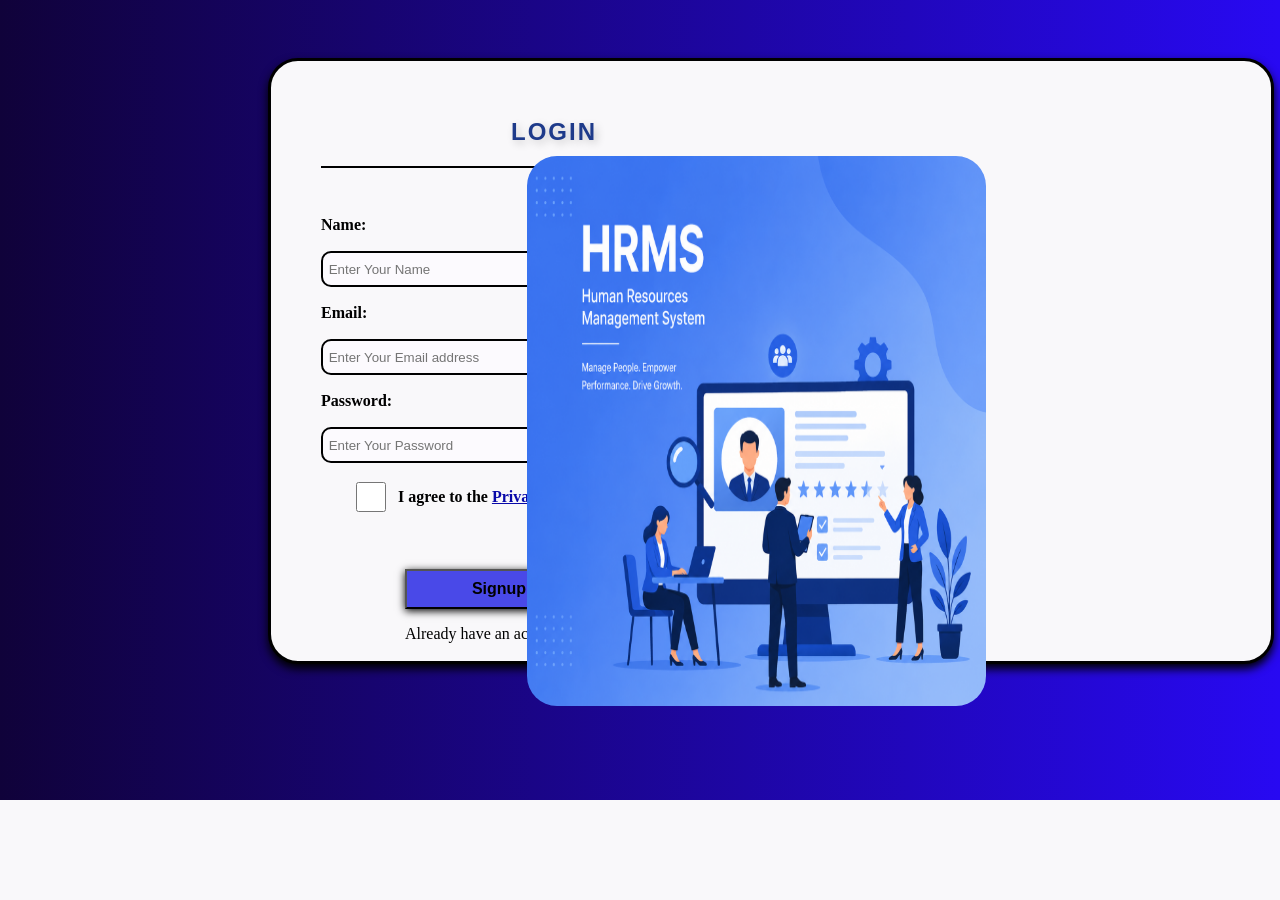
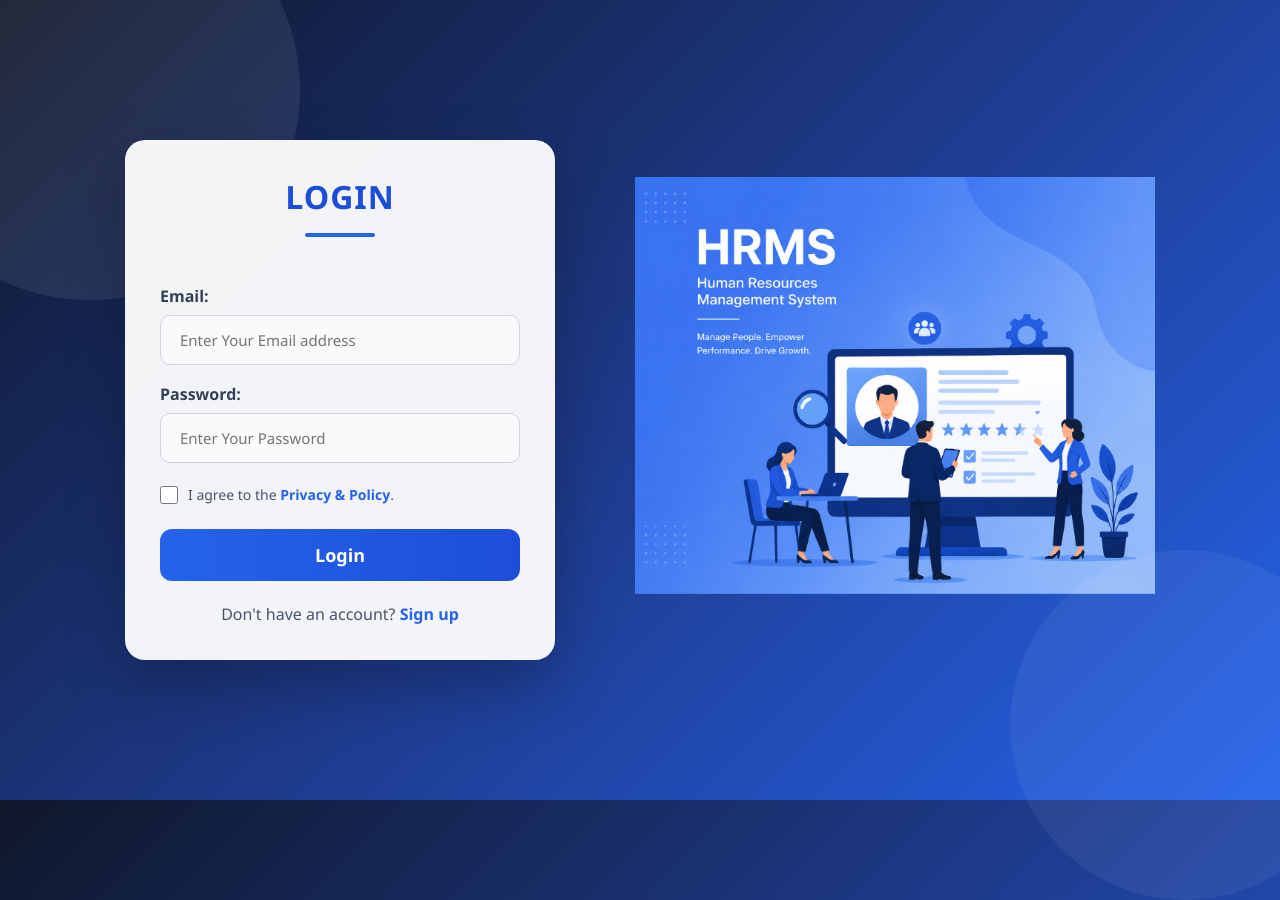
Before and after one commit to Joyjit012/Innovatech-HRMS, a PHP site: page /login.html in a window 1280 px wide; the page is wider, and only the part inside the window is pictured. Before the commit the page ends 800 px from the top of that part, so only its background shows below. Run offline with PHP 8.4, Linux system fonts and the light colour scheme.

Commit message:
update the reg page

```diff
--- a/login.css
+++ b/login.css
@@ -1,169 +1,211 @@
-body{
-    background:linear-gradient(to right , rgb(16, 2, 58), rgb(40, 9, 242))
-}
 
-.topbar{
-    position: absolute;
-    top: 20px;
-    left: 30px;
-}
+        * {
+            margin: 0;
+            padding: 0;
+            box-sizing: border-box;
+            font-family: "Segoe UI", Tahoma, Geneva, Verdana, sans-serif;
+        }
 
-/* logo row */
-.logo{
-    display: flex;
-    align-items: flex-start;
-    gap: 10px;
-}
+        body {
+            min-height: 100vh;
+            display: flex;
+            justify-content: center;
+            align-items: center;
+            background: linear-gradient(135deg, #0f172a, #1e3a8a, #2563eb);
+            overflow-x: hidden;
+            padding: 30px;
+        }
 
-/* image */
-.logo img{
-    width: 40px;
-    height: 40px;
-    border: 2px solid white;
-}
+        body::before {
+            content: "";
+            position: absolute;
+            width: 420px;
+            height: 420px;
+            background: rgba(255,255,255,.08);
+            border-radius: 50%;
+            top: -120px;
+            left: -120px;
+        }
 
-/* text block */
-.text{
-    display: flex;
-    flex-direction: column;
-}
+        body::after {
+            content: "";
+            position: absolute;
+            width: 350px;
+            height: 350px;
+            background: rgba(255,255,255,.06);
+            border-radius: 50%;
+            right: -80px;
+            bottom: -100px;
+        }
 
-/* Learnify */
-.text span{
-    font-size: 22px;
-    font-weight: 600;
-    color: white;
-    font-family: 'Poppins', sans-serif;
-}
+        .container {
+            width: 430px;
+            background: rgba(255,255,255,.95);
+            padding: 35px;
+            border-radius: 20px;
+            box-shadow: 0 25px 60px rgba(0,0,0,.25);
+            z-index: 10;
+        }
 
-/* tagline */
-.tagline{
-    font-size: 13px;
-    color: #7aa6ff;
-    font-family: 'Poppins', sans-serif;
-    margin-top: -1px;
+        .head {
+            text-align: center;
+        }
 
-}
+        .head h4 {
+            font-size: 32px;
+            color: #1d4ed8;
+            text-transform: uppercase;
+            letter-spacing: 1px;
+        }
 
+        .line {
+            width: 70px;
+            height: 4px;
+            background: #2563eb;
+            margin: 15px auto 30px;
+            border-radius: 20px;
+        }
 
+        .middle {
+            display: flex;
+            flex-direction: column;
+        }
 
-.container{
-    position: relative;
-    border: 3px solid;
-    border-radius: 30px;
-    width: 1000px;
-    height: 600px;
-    box-shadow: 0 5px 10px ;
-    top: 50px;
-    left: 260px;
-    background-color: rgb(249, 248, 250);
-}
-.head{
-    position: absolute;
-    top: 25px;
-    left: 240px;
+        .middle label {
+            margin-top: 18px;
+            margin-bottom: 8px;
+            font-weight: 600;
+            color: #334155;
+        }
 
-    font-family: 'Poppins', sans-serif;
-    font-size: 48px;
-    font-weight: 900;
+        .middle input {
+            height: 50px;
+            border: 1px solid #d1d5db;
+            border-radius: 10px;
+            padding: 0 15px;
+            font-size: 15px;
+            transition: .3s;
+            outline: none;
+            background: #f8fafc;
+        }
 
-    color: #1E3A8A;
+        .middle input:focus {
+            border-color: #2563eb;
+            box-shadow: 0 0 12px rgba(37,99,235,.25);
+            background: white;
+        }
 
-    letter-spacing: 2px;
-    text-transform: uppercase;
+        .check {
+            display: flex;
+            align-items: center;
+            gap: 10px;
+            margin-top: 22px;
+            color: #475569;
+            font-size: 14px;
+        }
 
-    text-shadow: 3px 3px 8px rgba(0,0,0,0.2);
-}
+        .check input {
+            width: 18px;
+            height: 18px;
+        }
 
-.head2{
+        .check a {
+            color: #2563eb;
+            text-decoration: none;
+            font-weight: bold;
+        }
 
-    display: flex;
-    top: 0;
-     margin-left:-95px;
-     margin-top: -40px;
-     opacity: 0.6;
-     color: rgb(4, 4, 66);
-}
-h4{
-    font-size: x-large;
-    font-weight: lighter;
+        .check a:hover {
+            text-decoration: underline;
+        }
 
+        .foot {
+            margin-top: 25px;
+        }
 
-}
-.line {
-    position:absolute;
-  height: 2px;
-  width:45%;
-  background-color: black;
-  top: 105px;
-  margin:0 50px;
+        #submit-btn {
+            width: 100%;
+            height: 52px;
+            border: none;
+            border-radius: 12px;
+            background: linear-gradient(90deg,#2563eb,#1d4ed8);
+            color: white;
+            font-size: 18px;
+            font-weight: bold;
+            cursor: pointer;
+            transition: .3s;
+        }
 
+        #submit-btn:hover {
+            transform: translateY(-3px);
+            box-shadow: 0 15px 30px rgba(37,99,235,.35);
+        }
 
-}
-input{
-    border: 2px solid;
-    display: block;
-  border-radius: 10px;
- width: 300px;
-  height: 30px;
-  background-color:rgb(252, 250, 254) ;
+        .container p {
+            margin-top: 22px;
+            text-align: center;
+            color: #475569;
+        }
 
-}
-label{
-    font-weight: bolder;
-}
+        .container p a {
+            color: #2563eb;
+            font-weight: bold;
+            text-decoration: none;
+        }
 
-.middle{
-    position:absolute;
-    display: flex;
-    top: 135px;
-    margin-left: 50px;
-    margin-top: 2%;
-        flex-direction: column;gap: 17px;
-    }
-    .check{
-        display: flex;
-        gap: 0px;
-    margin-top: 418px;
-    font-size: 16px;
-    margin-left: -180px;
-    font-weight: bold;
-    align-items: center;
-    }
-    input[type="checkbox"]{
-    transform: translatex(126px);
+        .container p a:hover {
+            text-decoration: underline;
+        }
 
-  }
-  .foot{
-    margin-left: 134px;
-    margin-top: 54px;
+        .right {
+            margin-left: 80px;
+        }
 
-  }
-  button{
-    width: 188px;
-    height: 40px;
-    box-shadow: 0 2px 8px ;
-    font-size: medium;
-    font-weight: bold;
-    background-color: rgb(73, 73, 232);
-  }
-  button:hover{
-    background-color: rgb(11, 3, 59);
-    text-decoration: underline;
-    color: antiquewhite;
-  }
-  a{
-    color: rgb(8, 8, 168);
-  }
+        .right img {
+            width: 520px;
+            animation: float 4s ease-in-out infinite;
+        }
 
-    .right{
-        position: absolute;
-        right: 294px;
-        bottom: 90px;
-    }
-    img{
-        width: 459px;
-        height: 550px;
-        border-radius: 30px;
+        @keyframes float {
+            0% { transform: translateY(0px);}
+            50% { transform: translateY(-15px);}
+            100% { transform: translateY(0px);}
+        }
 
-    }
+        @media(max-width:1000px){
+
+            body{
+                flex-direction:column;
+            }
+
+            .right{
+                margin-left:0;
+                margin-top:40px;
+            }
+
+            .right img{
+                width:350px;
+            }
+
+            .container{
+                width:100%;
+                max-width:430px;
+            }
+
+        }
+
+        @media(max-width:500px){
+
+            .container{
+                padding:25px;
+            }
+
+            .head h4{
+                font-size:28px;
+            }
+
+            .right img{
+                width:260px;
+            }
+
+        }
--- a/login.html
+++ b/login.html
@@ -4,53 +4,60 @@
 <head>
     <meta charset="UTF-8">
     <meta name="viewport" content="width=device-width, initial-scale=1.0">
-    <title>Signup</title>
+    <title>Login</title>
+
     <link rel="stylesheet" href="login.css">
 </head>
 
 <body>
 
-
-
     <div class="container">
         <div class="head">
             <h4>login</h4>
+        </div>
 
-        </div>
         <div class="line"></div>
-        <form action="/submit" method="post">
+
+        <form id="login-form">
+
             <div class="middle">
-                <label for="user">Name:</label>
-                <input type="text" name="user" id="user" placeholder=" Enter Your Name" required>
 
                 <label for="email">Email:</label>
-                <input type="email" name="email" id="email" placeholder=" Enter Your Email address" required>
+                <input type="email" name="email" id="email"
+                    placeholder=" Enter Your Email address" required>
 
-                <label for="pass">Password:</label>
-                <input type="password" name="pass" id="pass" placeholder=" Enter Your Password" required>
+                <label for="password">Password:</label>
+                <input type="password" name="password" id="password"
+                    placeholder=" Enter Your Password" required>
 
             </div>
+
             <div class="check">
-                <input type="checkbox" id="c" , name="c" required>
-                <label for="c">I agree to the <a href="privacy.html">Privacy&Policy</a>.</label>
+                <input type="checkbox" id="c" name="c" required>
+                <label for="c">I agree to the
+                    <a href="privacy.html">Privacy & Policy</a>.
+                </label>
             </div>
+
             <div class="foot">
-                <button type="submit">Signup</button>
+                <button type="submit" id="submit-btn">Login</button>
+            </div>
+
         </form>
 
         <p>
-            Already have an account?
-            <a href="form.html">Sign in</a>
+            Don't have an account?
+            <a href="signup.html">Sign up</a>
         </p>
+
     </div>
 
-    </div>
     <div class="right">
-
         <img src="./images/signup.png" alt="ss">
     </div>
 
-<script src="login.js"></script>
+    <script src="login.js"></script>
+
 </body>
 
 </html>
--- a/login.js
+++ b/login.js
@@ -1,30 +1,45 @@
-document.querySelector("form").addEventListener("submit", function (e) {
+const loginForm = document.getElementById('login-form');
 
+loginForm.addEventListener('submit', async (e) => {
     e.preventDefault();
 
-    const email = document.getElementById("email").value.trim();
-    const password = document.getElementById("pass").value.trim();
+    const email = document.getElementById('email').value.trim();
+    const password = document.getElementById('password').value.trim();
 
-    // Demo Credentials
-    const validEmail = "admin@hrms.com";
-    const validPassword = "Admin@123";
-
-    if (email === "" || password === "") {
-        alert("Please fill in all fields.");
+    if (email === '' || password === '') {
+        alert('Please fill in all fields.');
         return;
     }
 
-    if (email === validEmail && password === validPassword) {
+    // Create FormData
+    const formData = new FormData();
+    formData.append('email', email);
+    formData.append('password', password);
 
-        alert("Login Successful!");
+    try {
+        // Send to PHP backend
+        const response = await fetch('auth/login.php', {
+            method: 'POST',
+            body: formData
+        });
 
-        // Redirect to Dashboard
-        window.location.href = "dashboard.html";
+        const data = await response.json();
 
-    } else {
+        if (data.success) {
+            alert('Login Successful!');
 
-        alert("Invalid Email or Password!");
-
+            // Redirect based on role
+            if (data.user.role === 'admin') {
+                window.location.href = 'admindashboard.html';
+            } else {
+                window.location.href = 'employee_dashboard.html';
+            }
+        } else {
+            const errorMsg = data.errors.join('\n');
+            alert('Login failed:\n' + errorMsg);
+        }
+    } catch (error) {
+        alert('An error occurred. Please try again. Error: ' + error.message);
+        console.error('Login error:', error);
     }
-
 });
--- a/signup.js
+++ b/signup.js
@@ -73,7 +73,7 @@ signupForm.addEventListener('submit', async (e) => {
             signupForm.classList.add('hidden');
             verificationUi.classList.add('active');
 
-            // Optionally redirect after delay
+            // Redirect after delay
             setTimeout(() => {
                 window.location.href = 'login.html';
             }, 5000);
@@ -84,5 +84,6 @@ signupForm.addEventListener('submit', async (e) => {
         }
     } catch (error) {
         alert('An error occurred. Please try again. Error: ' + error.message);
+        console.error('Signup error:', error);
     }
 });
```
Also changed, not shown: signup.html (+16 -14 lines).
